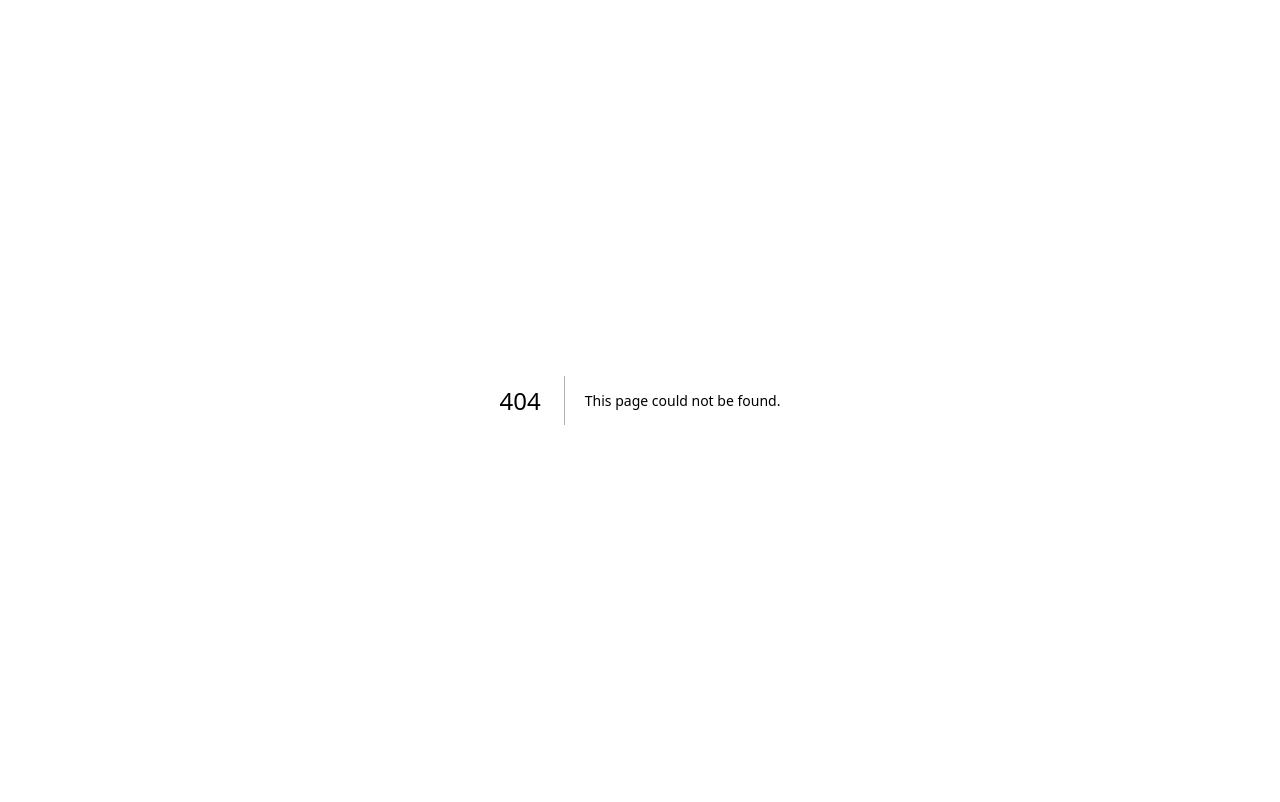
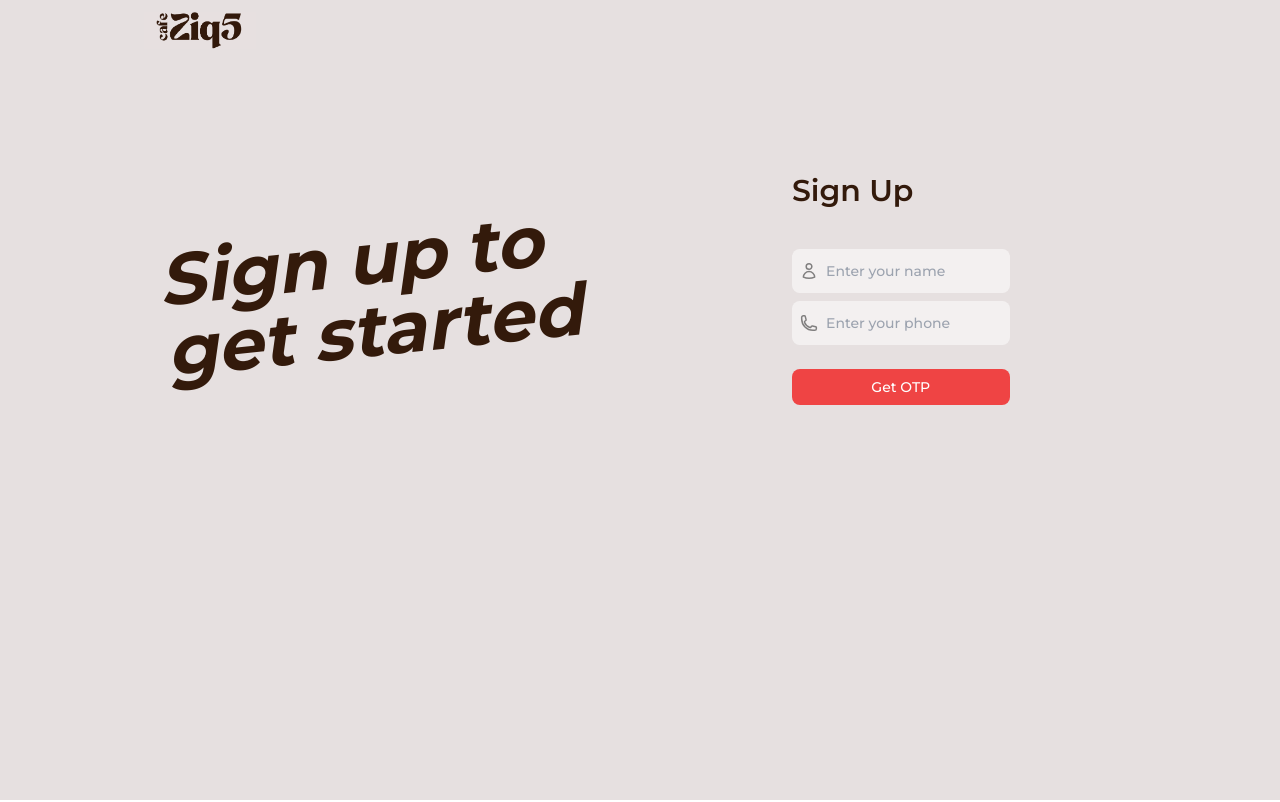
Before and after one commit to aayushcyy/cafe-eloy, a Next.js app: page /login in a window 1280 px wide. Before the commit this address had no page. Built offline with nearby package versions, Linux system fonts and the light colour scheme.

Commit message:
completed profile, nav frontend

```diff
--- a/app/Components/Navbar.jsx
+++ b/app/Components/Navbar.jsx
@@ -1,10 +1,14 @@
 "use client";
 
-import React, { useState } from "react";
+import React, { useState, useRef, useEffect } from "react";
 import Image from "next/image";
 import logo from "../../public/logo.png";
 import Link from "next/link";
-import { ShoppingBagIcon } from "@heroicons/react/24/outline";
+import {
+  ShoppingBagIcon,
+  UserCircleIcon,
+  ArrowLeftIcon,
+} from "@heroicons/react/24/outline";
 import { motion } from "motion/react";
 import { usePathname } from "next/navigation";
 
@@ -14,9 +18,24 @@ export default function Navbar({ showBook = true }) {
   const [animateHover2, setAnimateHover2] = useState(false);
   const [animateHover3, setAnimateHover3] = useState(false);
   const [animateHover4, setAnimateHover4] = useState(false);
+  const [openProfile, setOpenProfile] = useState(false);
+  const profileDivRef = useRef(null);
 
   //extracting path name
   const pathName = usePathname();
+
+  //closing the profile if clicked outside of it
+  useEffect(() => {
+    const handleClickOutside = (e) => {
+      if (profileDivRef.current && !profileDivRef.current.contains(e.target)) {
+        setOpenProfile(false);
+      }
+    };
+    document.addEventListener("mousedown", handleClickOutside);
+    return () => {
+      document.removeEventListener("mousedown", handleClickOutside);
+    };
+  }, []);
 
   return (
     <div className="w-full flex justify-between items-center py-3 text-base font-montserrat font-medium text-[#331A0B]">
@@ -25,6 +44,8 @@ export default function Navbar({ showBook = true }) {
           <Image src={logo} alt="" />
         </Link>
       </div>
+      {!pathName.includes("login") && (
+        <div className="flex justify-between items-center gap-56">
           <div className="flex gap-14">
             <div
               className="flex flex-col group relative"
@@ -82,7 +103,7 @@ export default function Navbar({ showBook = true }) {
                 onMouseEnter={() => setAnimateHover4(true)}
                 onMouseLeave={() => setAnimateHover4(false)}
               >
-            <Link href="/about">Sign Up</Link>
+                <Link href="/login">Sign Up</Link>
                 <motion.div
                   initial={{ width: 0, originX: 0 }}
                   animate={
@@ -93,7 +114,7 @@ export default function Navbar({ showBook = true }) {
               </div>
             )}
             {!showBook ? (
-          <Link href={"/signup"}>
+              <Link href={"/login"}>
                 <motion.div
                   whileHover={{ scale: 1.1 }}
                   whileTap={{ scale: 1 }}
@@ -115,7 +136,99 @@ export default function Navbar({ showBook = true }) {
                 </motion.div>
               </Link>
             )}
+            <div>
+              <UserCircleIcon
+                className="size-9 cursor-pointer stroke-1.5"
+                onClick={() => setOpenProfile(!openProfile)}
+              />
             </div>
+          </div>
+        </div>
+      )}
+      {/* Profile Div */}
+      {openProfile && (
+        <div className="bg-[#908f8f7e] w-full h-screen absolute left-0 top-0 z-[25]">
+          <motion.div
+            initial={{ opacity: 0, right: -200 }}
+            animate={{ opacity: 1, right: 0, duration: 0.5, ease: "circInOut" }}
+            className="bg-[white] h-screen w-[27%] right-0 absolute px-4 py-4 flex flex-col gap-5"
+          >
+            <div ref={profileDivRef}>
+              {/* Back Button */}
+              <div>
+                <div
+                  className="w-8 h-7 items-center justify-start cursor-pointer flex"
+                  onClick={() => setOpenProfile(false)}
+                >
+                  <ArrowLeftIcon className="size-6 stroke-2" />
+                </div>
+              </div>
+              <div className="flex flex-col gap-5">
+                {/* User Details */}
+                <div className="flex gap-4 py-2">
+                  <div className="w-14 h-14 flex items-center justify-center text-xl bg-red-400 rounded-[100%]">
+                    AC
+                  </div>
+                  <div className="flex flex-col">
+                    <p className="text-2xl">Aayush Chaudhary</p>
+                    <p className="text-[#000000a7]">+91 8889629371</p>
+                  </div>
+                </div>
+                {/* Upcoming Bookings */}
+                <div className="flex flex-col gap-1 rounded-md">
+                  <p>Upcoming bookings</p>
+                  <div className="flex flex-col gap-2 bg-[#247332] px-2 py-2 rounded-md">
+                    <div className="flex justify-between px-3 py-1 text-sm rounded-md bg-white">
+                      <div className="">
+                        <p>Date: 3 Feb 25</p>
+                        <p>Branch: Samta Colony, Raipur</p>
+                      </div>
+                      <div>
+                        <p>Slot: 3PM - 4PM</p>
+                      </div>
+                    </div>
+                    <div className="flex justify-between text-sm px-3 py-1 rounded-md bg-white">
+                      <div>
+                        <p>Date: 3 Feb 25</p>
+                        <p>Branch: Samta Colony, Raipur</p>
+                      </div>
+                      <div>
+                        <p>Slot: 3PM - 4PM</p>
+                      </div>
+                    </div>
+                  </div>
+                </div>
+                {/* Booking History Section */}
+                <div className="flex flex-col gap-1">
+                  <p>Booking History</p>
+                  <div className="flex flex-col gap-2 bg-[#a5a5a5] px-2 py-2 text-sm rounded-md">
+                    <div className="flex justify-between px-3 py-1 rounded-md bg-white">
+                      <div>
+                        <p>Date: 22 Jan 25</p>
+                        <p>Branch: Samta Colony, Raipur</p>
+                      </div>
+                      <div>
+                        <p>Slot: 2PM - 3PM</p>
+                        <p>Paid: Rs.200</p>
+                      </div>
+                    </div>
+                    <div className="flex justify-between px-3 py-1 rounded-md bg-white">
+                      <div>
+                        <p>Date: 3 Feb 25</p>
+                        <p>Branch: Jagganath Chowk, Kota</p>
+                      </div>
+                      <div>
+                        <p>Slot: 3PM - 4PM</p>
+                        <p>Paid: Rs.200</p>
+                      </div>
+                    </div>
+                  </div>
+                </div>
+              </div>
+            </div>
+          </motion.div>
+        </div>
+      )}
     </div>
   );
 }
--- /dev/null
+++ b/app/login/page.jsx
@@ -0,0 +1,118 @@
+"use client";
+
+import React, { useState } from "react";
+import Navbar from "../Components/Navbar";
+import { UserIcon, PhoneIcon } from "@heroicons/react/24/outline";
+import blob2 from "../../public/blob2.svg";
+import Image from "next/image";
+
+export default function page() {
+  const [name, setName] = useState("");
+  const [phone, setPhone] = useState("");
+  const [OTP, setOTP] = useState("");
+  const [showOTPSec, setShowOTPSec] = useState(false);
+  const [phoneError, setPhoneError] = useState(false);
+  const [inputReadOnly, setInputReadOnly] = useState(false);
+
+  const handleSubmit = (e) => {
+    e.preventDefault();
+    if (!name && !phone) return null;
+    if (phone.length < 10 || phone.length > 10) {
+      setPhoneError(true);
+    } else {
+      alert("submit successful");
+      setPhoneError(false);
+      setShowOTPSec(true);
+      setInputReadOnly(true);
+    }
+  };
+
+  return (
+    <div className="w-full h-screen flex flex-col px-36 bg-[#E6E0E0] text-primaryText font-montserrat">
+      <Navbar />
+      <div className="w-full h-[90vh] gap-28 flex relative">
+        <div className="w-[50%] h-full flex pt-40 justify-center">
+          <p className="text-7xl font-bold italic -rotate-6">
+            Sign up to <br /> get started
+          </p>
+        </div>
+        <form
+          className="w-[30%] flex px-10 flex-col pt-20"
+          onSubmit={handleSubmit}
+        >
+          <div className="flex flex-col gap-2">
+            <p className="text-3xl font-semibold my-8 text-[#331A0B]">
+              Sign Up
+            </p>
+            <div className="flex items-center bg-[#ffffff8a] px-2 py-1 rounded-lg">
+              <UserIcon className="size-5 text-[#807f7f]" strokeWidth="2" />
+              <input
+                type="text"
+                name="name"
+                id="name"
+                placeholder="Enter your name"
+                value={name}
+                onChange={(e) => setName(e.target.value)}
+                className="text-black py-2 px-2 w-full rounded-sm bg-transparent outline-none font-medium text-sm"
+                readOnly={inputReadOnly}
+              />
+            </div>
+            <div className="flex items-center bg-[#ffffff8a] px-2 py-1 rounded-lg mb-4">
+              <PhoneIcon className="size-5 text-[#807f7f]" strokeWidth="2" />
+              <input
+                type="tel"
+                name="phone"
+                id="phone"
+                value={phone}
+                onChange={(e) => setPhone(e.target.value)}
+                className="text-black py-2 px-2 w-full rounded-sm bg-transparent outline-none font-medium text-sm"
+                placeholder="Enter your phone"
+                readOnly={inputReadOnly}
+              />
+            </div>
+            {phoneError && (
+              <p className="text-xs text-red-500 w-full text-start">
+                Please enter a correct detail
+              </p>
+            )}
+            {!showOTPSec && (
+              <div className="w-full flex">
+                <button
+                  className="bg-red-500 text-sm w-full font-medium px-4 py-2 rounded-lg text-center text-white"
+                  type="submit"
+                >
+                  Get OTP
+                </button>
+              </div>
+            )}
+            {/* otp entering section */}
+            {showOTPSec && (
+              <div className="flex flex-col gap-3 w-full">
+                <p className="text-xs font-medium">
+                  Enter the OTP send on your number
+                </p>
+                <div className="flex gap-20 items-center">
+                  <input
+                    type="text"
+                    value={OTP}
+                    onChange={(e) => setOTP(e.target.value)}
+                    className="w-24 text-black outline-none px-2 py-1 rounded-md"
+                    placeholder="OTP"
+                  />
+                  <p className="text-xs font-medium underline cursor-pointer text-blue-500">
+                    Resend OTP
+                  </p>
+                </div>
+                <div className="w-full justify-center flex mt-2">
+                  <button className="bg-red-500 text-sm font-medium px-4 py-2 rounded-lg text-center text-white">
+                    Submit
+                  </button>
+                </div>
+              </div>
+            )}
+          </div>
+        </form>
+      </div>
+    </div>
+  );
+}
```
Also changed, not shown: public/blob2.svg (added). Lines whose indentation alone changed are shown as unchanged.
